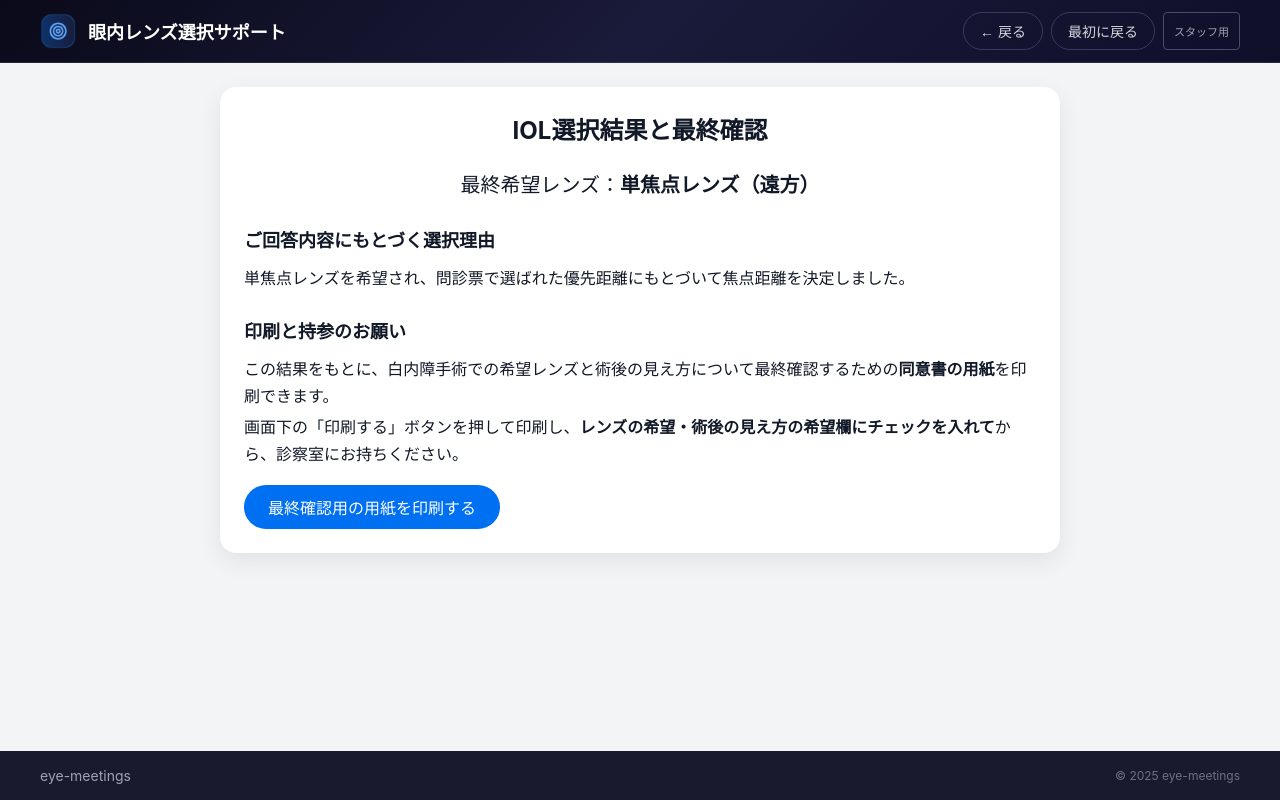
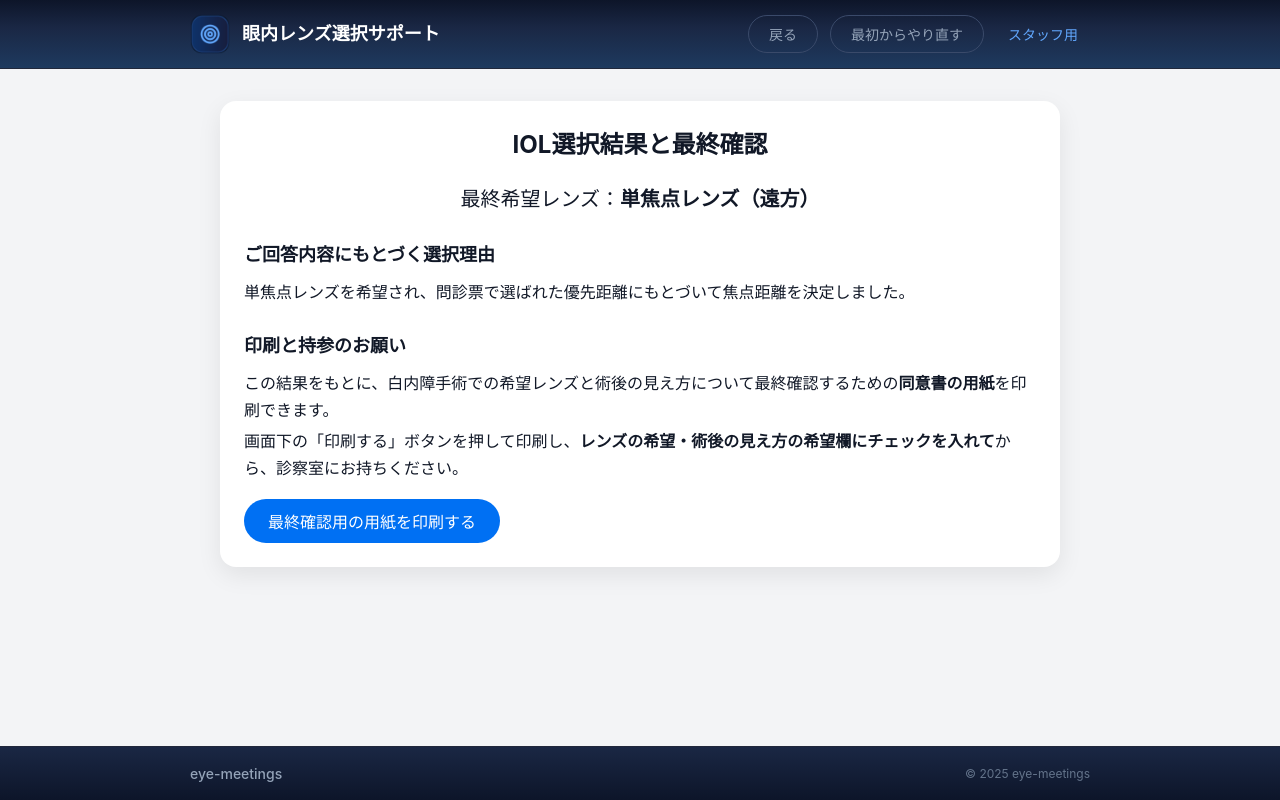
Before and after one commit to mariko4796/iol-app-v3, a Next.js app: page /result in a window 1280 px wide. Built offline with nearby package versions, Linux system fonts and the light colour scheme.

Commit message:
主にUI変更

```diff
--- a/app/components/AppHeader.tsx
+++ b/app/components/AppHeader.tsx
@@ -42,12 +42,12 @@ export default function AppHeader() {
         <div className="app-header-buttons">
           {!isHome && (
             <button className="header-btn" onClick={handleBack}>
-              ← 戻る
+              戻る
             </button>
           )}
           {!isHome && !isStaffLogs && (
             <button className="header-btn" onClick={handleReset}>
-              最初に戻る
+              最初からやり直す
             </button>
           )}
           <button className="header-btn-staff" onClick={handleStaffLogs}>
--- a/app/components/QuestionPage.tsx
+++ b/app/components/QuestionPage.tsx
@@ -53,7 +53,7 @@ export default function QuestionPage({ questionKey }: Props) {
           router.push("/result");
         }
       }
-    }, 400);
+    }, 800);
   };
 
   const showWarning =
--- a/app/globals.css
+++ b/app/globals.css
@@ -1,11 +1,16 @@
-/* app/globals.css */
+/* app/globals.css - IOL選択サポート 最終版 */
 
 :root {
   --background: #f3f4f6;
-  --foreground: #111827;
-  --primary: #00083d;
-  --header-bg: #0a0a1a;
-  --footer-bg: #1a1a2e;
+  --background-card: #ffffff;
+  --foreground: #1e293b;
+  --foreground-muted: #64748b;
+
+  --primary: #0f1e4e;
+  --primary-light: #eff6ff;
+
+  --border-color: #e2e8f0;
+  --shadow-sm: 0 1px 3px rgba(0, 0, 0, 0.08);
 }
 
 * {
@@ -17,22 +22,25 @@
 body {
   background: var(--background);
   color: var(--foreground);
-  font-family: -apple-system, BlinkMacSystemFont, "Segoe UI", Roboto, "Hiragino Sans", sans-serif;
+  font-family: -apple-system, BlinkMacSystemFont, "Segoe UI", Roboto, "Hiragino Sans", "Noto Sans JP", sans-serif;
   min-height: 100vh;
+  line-height: 1.8;
 }
 
-/* ========== ヘッダー（グラデーション追加） ========== */
+/* ========================================
+   ヘッダー（ダーク＋グラデーション）
+======================================== */
 .app-header {
   position: sticky;
   top: 0;
   z-index: 100;
-  background: linear-gradient(135deg, #0a0a1a 0%, #1a1a3a 50%, #0f0f2a 100%);
-  border-bottom: 1px solid rgba(255, 255, 255, 0.1);
-  padding: 12px 16px;
+  background: linear-gradient(180deg, #0d1529 0%, #1a2744 40%, #1e3a5f 100%);
+  border-bottom: 1px solid rgba(255, 255, 255, 0.08);
+  padding: 14px 20px;
 }
 
 .app-header-inner {
-  max-width: 1200px;
+  max-width: 900px;
   margin: 0 auto;
   display: flex;
   align-items: center;
@@ -47,67 +55,84 @@ body {
 }
 
 .app-header-logo {
-  width: 36px;
-  height: 36px;
+  width: 40px;
+  height: 40px;
+  border-radius: 8px;
 }
 
 .app-header-title {
   font-size: 18px;
-  font-weight: 700;
+  font-weight: 600;
   color: #ffffff;
 }
 
 .app-header-buttons {
   display: flex;
-  gap: 8px;
-  flex-wrap: wrap;
+  align-items: center;
+  gap: 12px;
 }
 
+/* ナビボタン（eye-meetingsタグ風） */
 .header-btn {
-  padding: 8px 16px;
+  padding: 8px 20px;
   border-radius: 9999px;
-  border: 1px solid #3a3a5a;
+  border: 1px solid #3a4a6a;
   background: transparent;
   font-size: 14px;
+  font-weight: 400;
   cursor: pointer;
-  color: #d1d5db;
-  transition: all 0.2s;
+  color: #94a3b8;
+  transition: all 0.2s ease;
 }
 
 .header-btn:hover {
-  background: rgba(255, 255, 255, 0.1);
-  color: #ffffff;
+  background: rgba(255, 255, 255, 0.08);
+  border-color: #4a5a7a;
+  color: #cbd5e1;
 }
 
+/* スタッフ用（テキストのみ） */
 .header-btn-staff {
-  padding: 4px 10px;
-  border-radius: 4px;
-  border: 1px solid #4a4a6a;
+  padding: 8px 12px;
+  border: none;
   background: transparent;
-  font-size: 11px;
+  font-size: 14px;
+  font-weight: 400;
   cursor: pointer;
-  color: #9ca3af;
-  transition: all 0.2s;
+  color: #60a5fa;
+  transition: all 0.2s ease;
 }
 
 .header-btn-staff:hover {
-  background: rgba(255, 255, 255, 0.1);
-  color: #d1d5db;
+  color: #93c5fd;
 }
 
-/* ========== フッター（eye-meetings風） ========== */
+/* ========================================
+   メインコンテンツ
+======================================== */
+.main-content {
+  max-width: 900px;
+  margin: 0 auto;
+  padding: 32px 20px;
+  padding-bottom: 100px;
+}
+
+/* ========================================
+   フッター
+======================================== */
 .app-footer {
   position: fixed;
   bottom: 0;
   left: 0;
   right: 0;
-  background: var(--footer-bg);
-  padding: 16px;
+  background: linear-gradient(180deg, #1a2744 0%, #0d1529 100%);
+  padding: 14px 16px;
   z-index: 50;
+  border-top: 1px solid rgba(255, 255, 255, 0.08);
 }
 
 .app-footer-inner {
-  max-width: 1200px;
+  max-width: 900px;
   margin: 0 auto;
   display: flex;
   align-items: center;
@@ -115,22 +140,187 @@ body {
 }
 
 .app-footer-logo {
-  color: #9ca3af;
+  color: #94a3b8;
   font-size: 14px;
+  font-weight: 500;
 }
 
 .app-footer-copy {
-  color: #6b7280;
+  color: #64748b;
   font-size: 12px;
 }
 
-/* ========== メインコンテンツ ========== */
-.main-content {
-  padding: 24px 16px;
-  padding-bottom: 100px; /* フッター分 */
+/* ========================================
+   カード  トップページのフォントサイズ変更できる
+======================================== */
+.card {
+  background: var(--background-card);
+  border-radius: 12px;
+  border: 1px solid var(--border-color);
+  padding: 32px 36px;
+  box-shadow: var(--shadow-sm);
 }
 
-/* ========== 画面/印刷切り替え ========== */
+.card-label {
+  font-size: 14px;
+  color: var(--foreground-muted);
+  margin-bottom: 20px;
+}
+
+.card-text {
+  font-size: 22px;
+  color: var(--foreground);
+  line-height: 1.5;
+  margin-bottom: 8px;
+}
+
+/* ========================================
+   ボタン　トップページのボタンのフォントサイズ変えられる
+======================================== */
+.btn-group {
+  display: flex;
+  flex-direction: column;
+  gap: 14px;
+  margin-bottom: 20px;
+}
+
+.btn {
+  display: flex;
+  align-items: center;
+  justify-content: center;
+  padding: 18px 24px;
+  border-radius: 10px;
+  font-size: 20px;
+  font-weight: 500;
+  cursor: pointer;
+  transition: all 0.2s ease;
+  text-decoration: none;
+  border: none;
+  background: var(--primary);
+  color: white;
+}
+
+.btn:hover {
+  background: #0a1638;
+}
+
+/* ========================================
+   注釈
+======================================== */
+.note {
+  font-size: 14px;
+  color: var(--foreground-muted);
+  line-height: 1.7;
+}
+
+/* ========================================
+   質問ページ
+======================================== */
+.progress-bar {
+  height: 4px;
+  background: #e2e8f0;
+  border-radius: 9999px;
+  overflow: hidden;
+  margin-bottom: 24px;
+}
+
+.progress-fill {
+  height: 100%;
+  background: linear-gradient(90deg, #3b82f6 0%, #06b6d4 100%);
+  border-radius: 9999px;
+  transition: width 0.3s ease;
+}
+
+.question-number {
+  display: inline-flex;
+  align-items: center;
+  justify-content: center;
+  width: 32px;
+  height: 32px;
+  background: var(--primary);
+  color: white;
+  border-radius: 8px;
+  font-size: 14px;
+  font-weight: 600;
+  margin-bottom: 12px;
+}
+
+.question-text {
+  font-size: 20px;
+  font-weight: 600;
+  color: var(--foreground);
+  line-height: 1.6;
+  margin-bottom: 8px;
+}
+
+.question-hint {
+  font-size: 15px;
+  color: var(--foreground-muted);
+  line-height: 1.7;
+  margin-bottom: 24px;
+}
+
+/* ========================================
+   選択肢ボタン
+======================================== */
+.choice-btn {
+  width: 100%;
+  padding: 18px 24px;
+  background: #ffffff;
+  border: 2px solid #e2e8f0;
+  border-radius: 12px;
+  font-size: 16px;
+  font-weight: 500;
+  color: var(--foreground);
+  cursor: pointer;
+  transition: all 0.2s ease;
+  text-align: left;
+  display: flex;
+  align-items: center;
+  gap: 14px;
+  margin-bottom: 12px;
+}
+
+.choice-btn:hover {
+  border-color: #3b82f6;
+  background: #eff6ff;
+}
+
+.choice-btn.selected {
+  border-color: #3b82f6;
+  background: #eff6ff;
+  box-shadow: 0 0 0 3px rgba(59, 130, 246, 0.2);
+}
+
+.choice-icon {
+  width: 44px;
+  height: 44px;
+  border-radius: 10px;
+  background: linear-gradient(135deg, #e0f2fe 0%, #bae6fd 100%);
+  display: flex;
+  align-items: center;
+  justify-content: center;
+  font-size: 20px;
+  flex-shrink: 0;
+}
+
+.choice-content {
+  flex: 1;
+}
+
+.choice-label {
+  font-weight: 600;
+  margin-bottom: 2px;
+}
+
+.choice-description {
+  font-size: 14px;
+  color: var(--foreground-muted);
+}
+
+/* ========================================
+   印刷対応
+======================================== */
 .screen-only {
   display: block !important;
 }
@@ -150,27 +340,58 @@ body {
   .app-footer {
     display: none !important;
   }
+  body {
+    background: white;
+  }
+  .main-content {
+    padding: 0;
+    max-width: none;
+  }
 }
 
-/* ========== スマホ対応 ========== */
+/* ========================================
+   レスポンシブ
+======================================== */
 @media (max-width: 640px) {
   .app-header-inner {
     flex-direction: column;
     align-items: flex-start;
-    gap: 8px;
+    gap: 12px;
   }
 
   .app-header-buttons {
     width: 100%;
-    justify-content: flex-start;
+    flex-wrap: wrap;
   }
 
-  .header-btn {
-    padding: 6px 12px;
-    font-size: 13px;
+  .main-content {
+    padding: 20px 16px;
+    padding-bottom: 40px;
   }
 
-  .app-header-title {
+  .card {
+    padding: 24px 20px;
+  }
+
+  .card-text {
     font-size: 16px;
   }
+
+  .btn {
+    padding: 16px 20px;
+    font-size: 15px;
+  }
+
+  .question-text {
+    font-size: 18px;
+  }
+
+  .choice-btn {
+    padding: 16px 18px;
+  }
+
+  .choice-icon {
+    width: 40px;
+    height: 40px;
+  }
 }
--- a/app/intro/page.tsx
+++ b/app/intro/page.tsx
@@ -48,7 +48,7 @@ export default function IntroPage() {
 
   return (
     <section style={pageInner}>
-      <h1 style={{ fontSize: 24, marginBottom: 16 }}>
+      <h1 style={{ fontSize: 20, marginBottom: 16 }}>
         白内障手術と眼内レンズのお話
       </h1>
 
--- a/src/ui/styles/ui.ts
+++ b/src/ui/styles/ui.ts
@@ -33,7 +33,7 @@ export const questionTitle: React.CSSProperties = {
 export const subText: React.CSSProperties = {
   marginBottom: 20,
   color: "#444",
-  fontSize: 16,
+  fontSize: 22,//問題と問題文
   lineHeight: 1.8,
   whiteSpace: "pre-line",
 };
@@ -42,7 +42,7 @@ export const mainButtonStyle = (active = false): React.CSSProperties => ({
   width: "100%",
   padding: "14px 16px",
   marginTop: 8,
-  fontSize: 18,
+  fontSize: 22,//選択肢
   borderRadius: 9999,
   border: active ? "2px solid #00083d" : "1px solid #d4d4d8",
   backgroundColor: active ? "#00083d" : "#f4f4f5",
@@ -90,7 +90,7 @@ export const headerButtonStyle: React.CSSProperties = {
   borderRadius: 9999,
   border: "1px solid #d1d5db",
   backgroundColor: "#ffffff",
-  fontSize: 14,
+  fontSize: 10,
   cursor: "pointer",
   color: "#111827",
 };
```
Also changed, not shown: app/extra/page.tsx (+24 -9 lines), app/page.tsx (+15 -65 lines).
